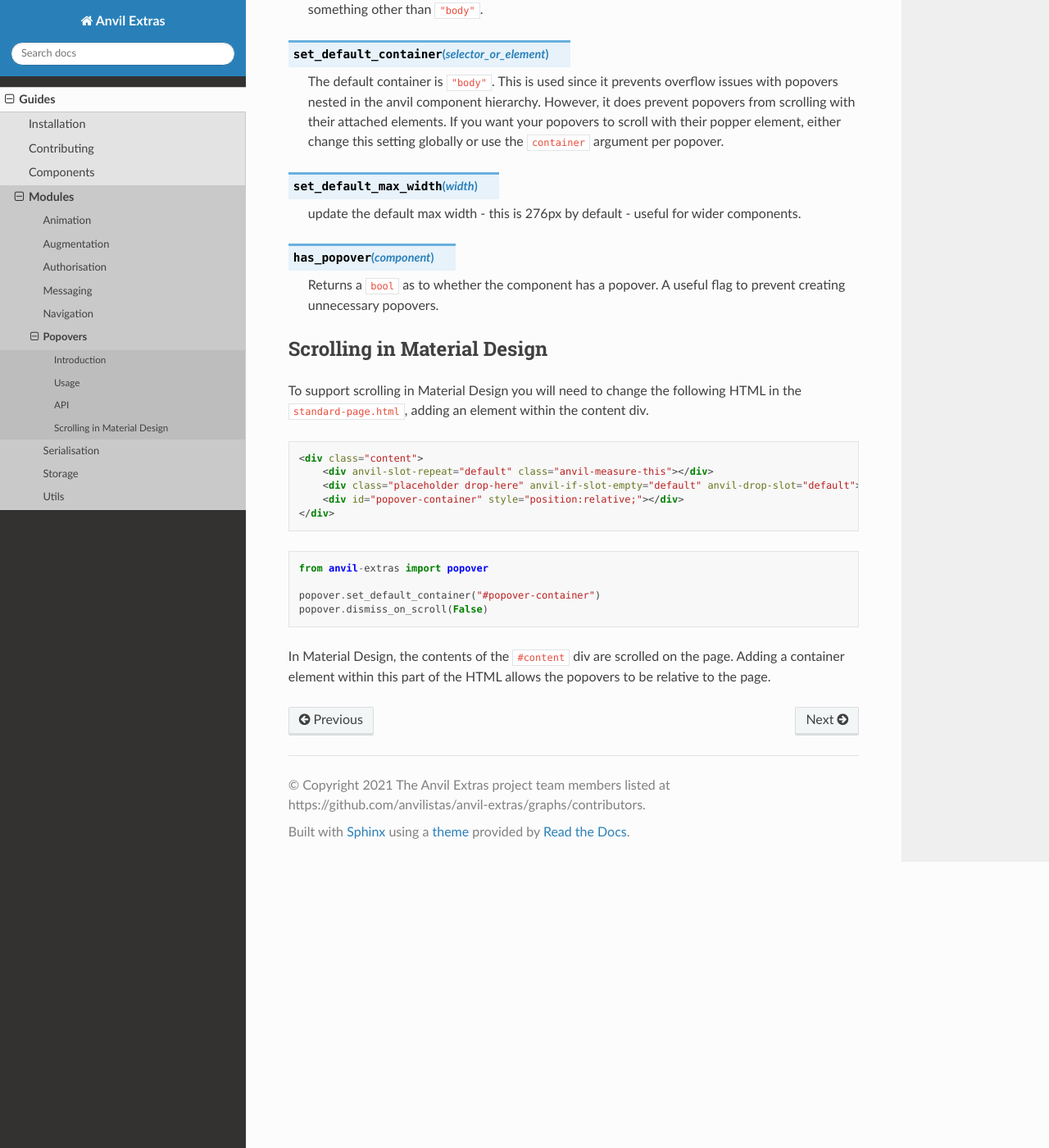
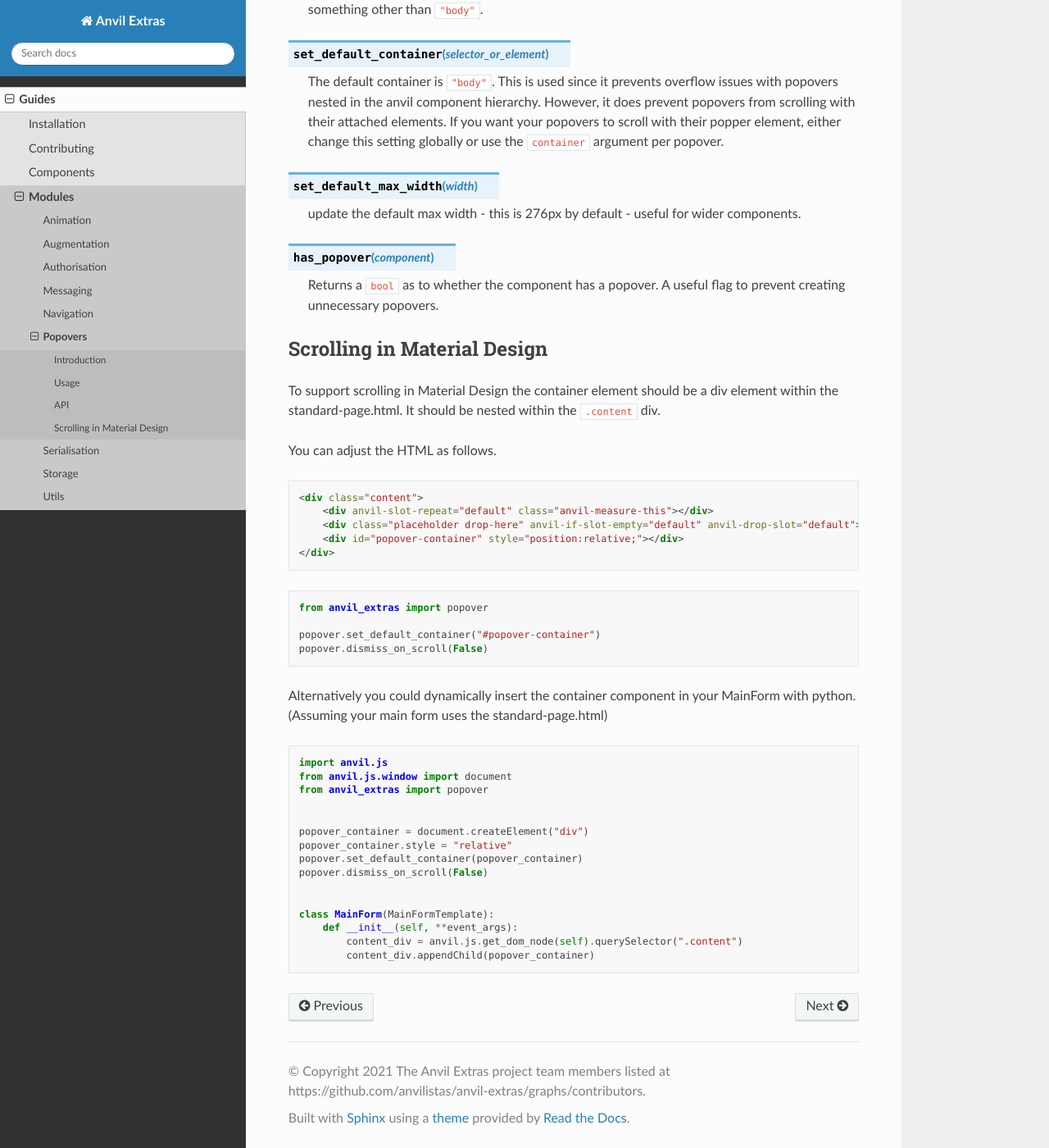
Before and after one commit to anvilistas/anvil-extras, a Sphinx documentation site: the page built from docs/guides/modules/popover.rst, in a window 1280 px wide and 1400 px high, scrolled down 3038 px. Shown: the whole window at 82% size. Built offline with Sphinx 7.4.7 and the Read the Docs theme 2.0.0, drawn with Linux system fonts in a browser that asks for light colours.

Commit message:
popover - update documentation for scrolling in Material Design

```diff
--- a/docs/guides/modules/popover.rst
+++ b/docs/guides/modules/popover.rst
@@ -153,8 +153,10 @@ API
 Scrolling in Material Design
 ----------------------------
 
-To support scrolling in Material Design you will need to change the following HTML in the ``standard-page.html``,
-adding an element within the content div.
+To support scrolling in Material Design the container element should be a div element within the standard-page.html.
+It should be nested within the ``.content`` div.
+
+You can adjust the HTML as follows.
 
 .. code-block:: html
 
@@ -167,11 +169,30 @@ adding an element within the content div.
 
 .. code-block:: python
 
-    from anvil-extras import popover
+    from anvil_extras import popover
 
     popover.set_default_container("#popover-container")
     popover.dismiss_on_scroll(False)
 
 
-In Material Design, the contents of the ``#content`` div are scrolled on the page.
-Adding a container element within this part of the HTML allows the popovers to be relative to the page.
+
+Alternatively you could dynamically insert the container component in your MainForm with python.
+(Assuming your main form uses the standard-page.html)
+
+.. code-block:: python
+
+    import anvil.js
+    from anvil.js.window import document
+    from anvil_extras import popover
+
+
+    popover_container = document.createElement("div")
+    popover_container.style = "relative"
+    popover.set_default_container(popover_container)
+    popover.dismiss_on_scroll(False)
+
+
+    class MainForm(MainFormTemplate):
+        def __init__(self, **event_args):
+            content_div = anvil.js.get_dom_node(self).querySelector(".content")
+            content_div.appendChild(popover_container)
```
